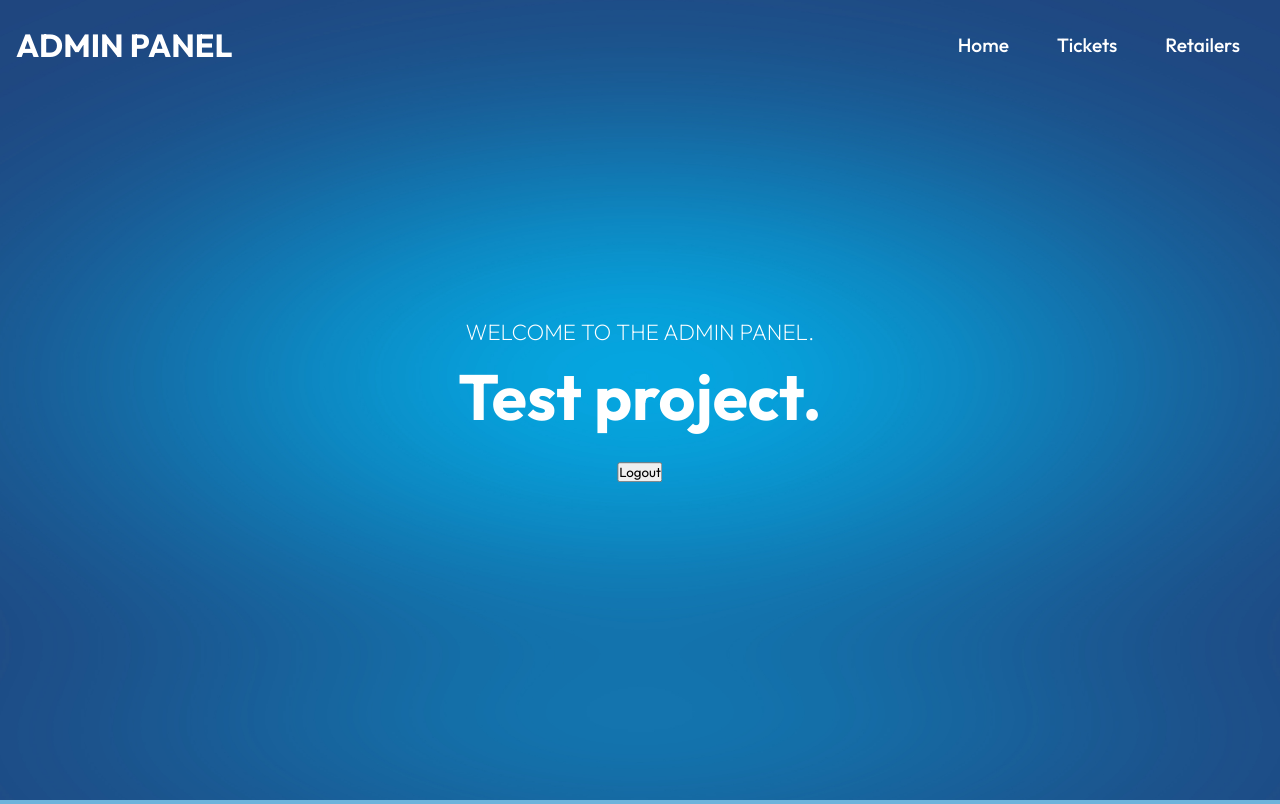
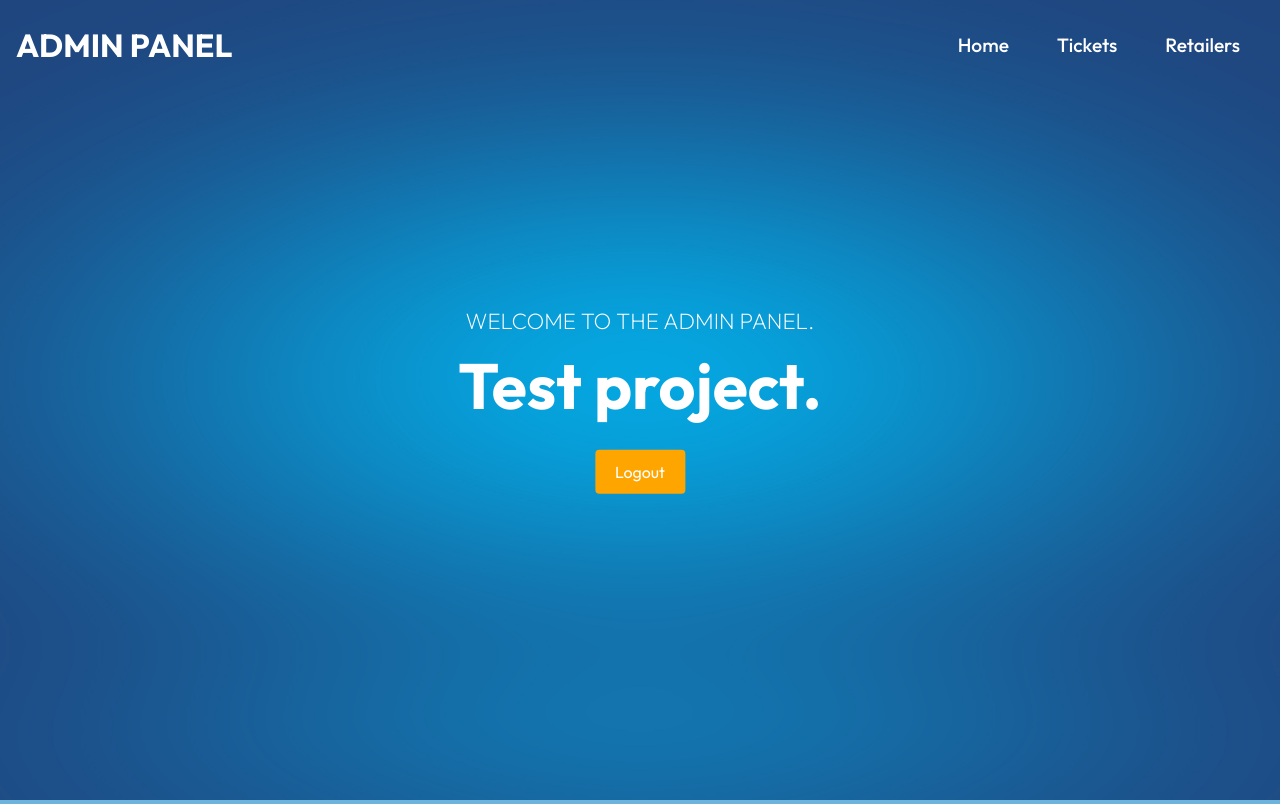
Before and after one commit to theProfficient/adminPanelForNewGame, a React (Create React App) app: page /home in a window 1280 px wide. Built offline with nearby package versions, Linux system fonts and the light colour scheme; sample sign-in values are in the browser's storage.

Commit message:
change button colour

```diff
--- a/src/components/HeroImage.js
+++ b/src/components/HeroImage.js
@@ -27,7 +27,22 @@ const HeroImage = () => {
         <h1>Test project.</h1>
         {isLoggedIn && (
           // Show the logout button only if the user is logged in
-          <button onClick={handleLogout}>Logout</button>
+          <button
+          onClick={handleLogout}
+          style={{
+            padding: '12px 20px',
+            backgroundColor: '#ffA500', // Change to orange color (Hex code for orange)
+            color: '#fff',
+            border: 'none',
+            borderRadius: '4px',
+            cursor: 'pointer',
+            fontSize: '16px',
+
+          }}
+        >
+          Logout
+        </button>
+
         )}
       </div>
     </div>
--- a/src/components/retailers/RetailersHistory.js
+++ b/src/components/retailers/RetailersHistory.js
@@ -87,7 +87,6 @@ const saveWinner = () => {
     { label: '2x', value: 18 },
     { label: '3x', value: 27 },
   ];
-
   const buttonStyle = {
     fontSize: '16px',
     fontWeight: 'bold',
@@ -96,13 +95,15 @@ const saveWinner = () => {
     width: '48px',
     height: '48px',
     borderRadius: '6px',
-    background: 'red', // Change the background color to orange
+    background: 'rgb(255, 69, 0)', // Orange-red color using RGB values
     color: '#fff',
     border: 'none',
     boxShadow: '0px 2px 4px rgba(0, 0, 0, 0.2)',
     cursor: 'pointer',
     transition: 'background 0.3s ease',
   };
+
+
 
   const openingBalanceButtonStyle = {
     fontSize: '16px',
```
Also changed, not shown: src/components/HeroImageStyle.css (line endings or trailing spaces).
